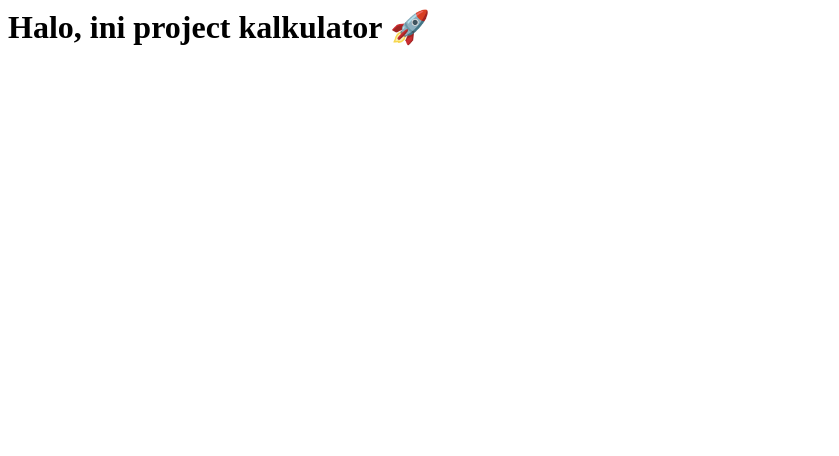
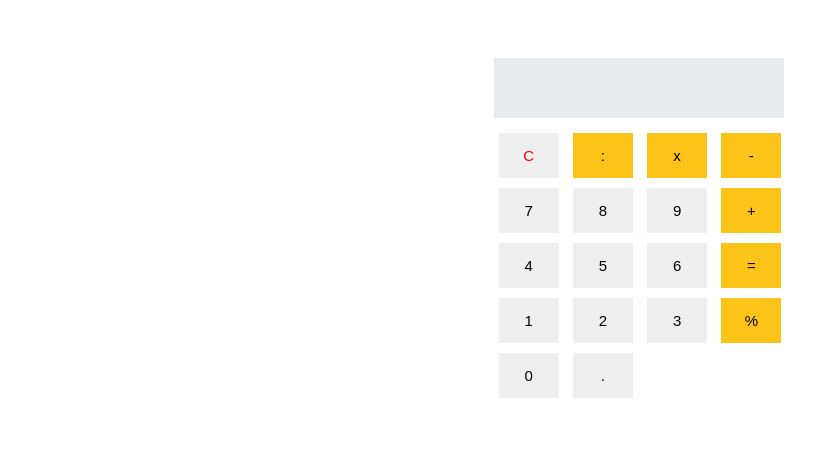
Before and after one commit to hazetprojects/kalkulator, a plain HTML site: page index.html in a window 1280 px wide. Shown: the whole page, without its empty margins (0-839 px from the left). Drawn offline with Linux system fonts and the light colour scheme.

Commit message:
add css and js

```diff
--- /dev/null
+++ b/CSS/style.css
@@ -0,0 +1,40 @@
+body {
+    font-family: 'Montserrat', sans-serif;
+}
+
+.all {
+    display: flex;
+    justify-content: center;
+    padding: 50px;
+}
+
+
+
+.display {
+    width: 290px;
+    height: 60px;
+    text-align: right;
+    margin-bottom: 10px;
+    font-size: 20px;
+    padding: 30px;
+    border: none;
+    background-color: #e9ecef;
+}
+
+
+.btn button {
+    width: 60px;
+    height: 45px;
+    margin: 5px;
+    font-size: 15px;
+    cursor: pointer;
+    border: none;
+}
+
+.clear {
+    color: red;
+}
+
+.sp {
+    background-color: #fcc419;
+}
--- /dev/null
+++ b/JS/script.js
@@ -0,0 +1,17 @@
+const display = document.querySelector(".display");
+
+function appendValue(val) {
+    display.value += val;
+}
+
+function clearDisplay() {
+    display.value = "";
+}
+
+function calculate() {
+    try {
+        display.value = eval(display.value)
+    } catch {
+        display.value = "Error";
+    }
+}
--- a/index.html
+++ b/index.html
@@ -3,8 +3,52 @@
     <meta charset="UTF-8">
     <meta name="viewport" content="width=device-width, initial-scale=1.0">
     <title>Kalkulator</title>
+    <link rel="stylesheet" href="CSS/style.css">
+    <link href="https://fonts.googleapis.com/css2?family=Montserrat:ital,wght@0,100..900;1,100..900&display=swap" rel="stylesheet">
+
 </head>
 <body>
-    <h1>Halo, ini project kalkulator 🚀</h1>
+    <div class="all">
+    <div class="calc">
+        <input class="display" disabled>
+        <div class="btn">
+            <button onclick="clearDisplay()" class="clear">C</button>
+            <button onclick="appendValue('/')" class="sp">:</button>
+            <button onclick="appendValue('*')" class="sp">x</button>
+            <button onclick="appendValue('-')" class="sp">-</button>
+        </div>
+
+        <div class="btn">
+            <button onclick="appendValue('7')">7</button>
+            <button onclick="appendValue('8')">8</button>
+            <button onclick="appendValue('9')">9</button>
+            <button onclick="appendValue('+')" class="sp">+</button>
+
+        </div>
+
+        <div class="btn">
+            <button onclick="appendValue('4')">4</button>
+            <button onclick="appendValue('5')">5</button>
+            <button onclick="appendValue('6')">6</button>
+            <button onclick="calculate()" class="sp">=</button>
+
+        </div>
+
+        <div class="btn">
+            <button onclick="appendValue('1')">1</button>
+            <button onclick="appendValue('2')">2</button>
+            <button onclick="appendValue('3')">3</button>
+            <button onclick="appendValue('%')" class="sp">%</button>
+        </div>
+
+        <div class="btn">
+            <button onclick="appendValue('0')" class="zero">0</button>
+            <button onclick="appendValue('.')">.</button>
+
+        </div>
+    </div>
+    </div>
+
+    <script src="JS/script.js"></script>
 </body>
 </html>
```
